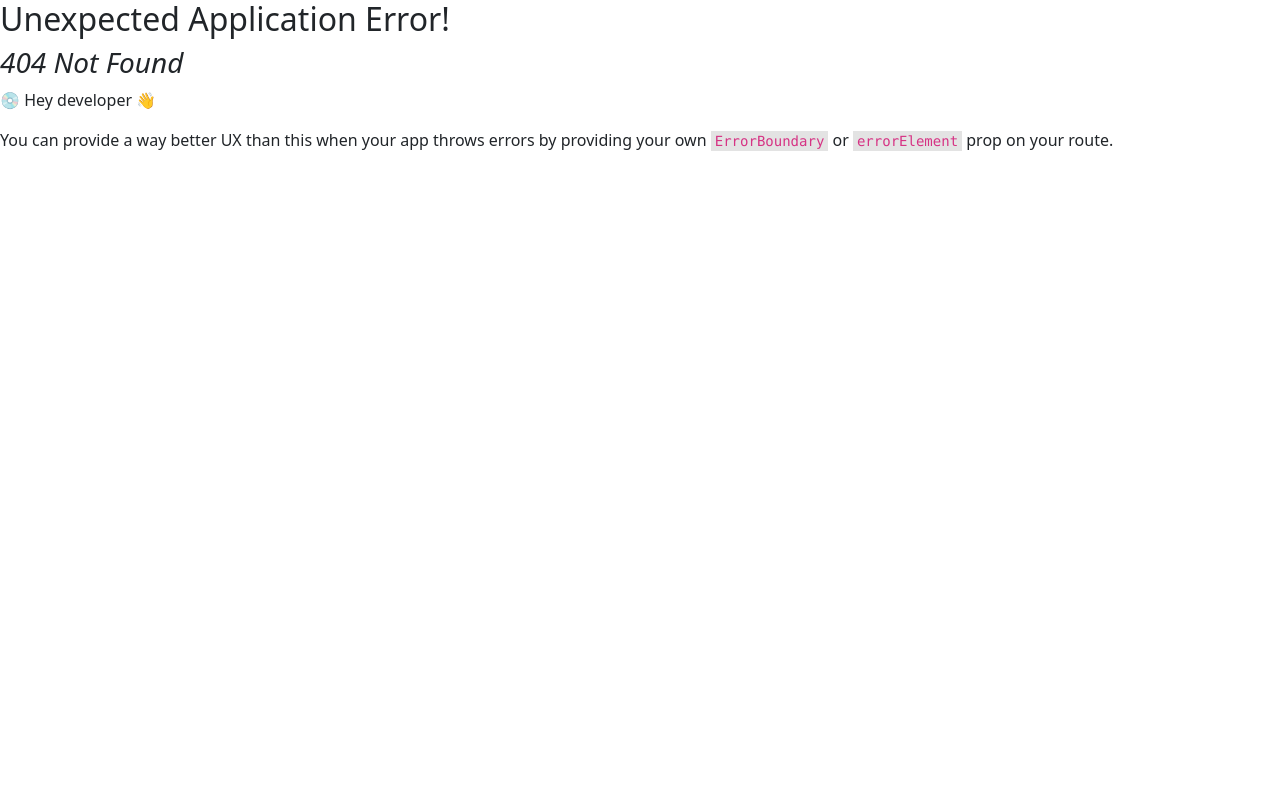
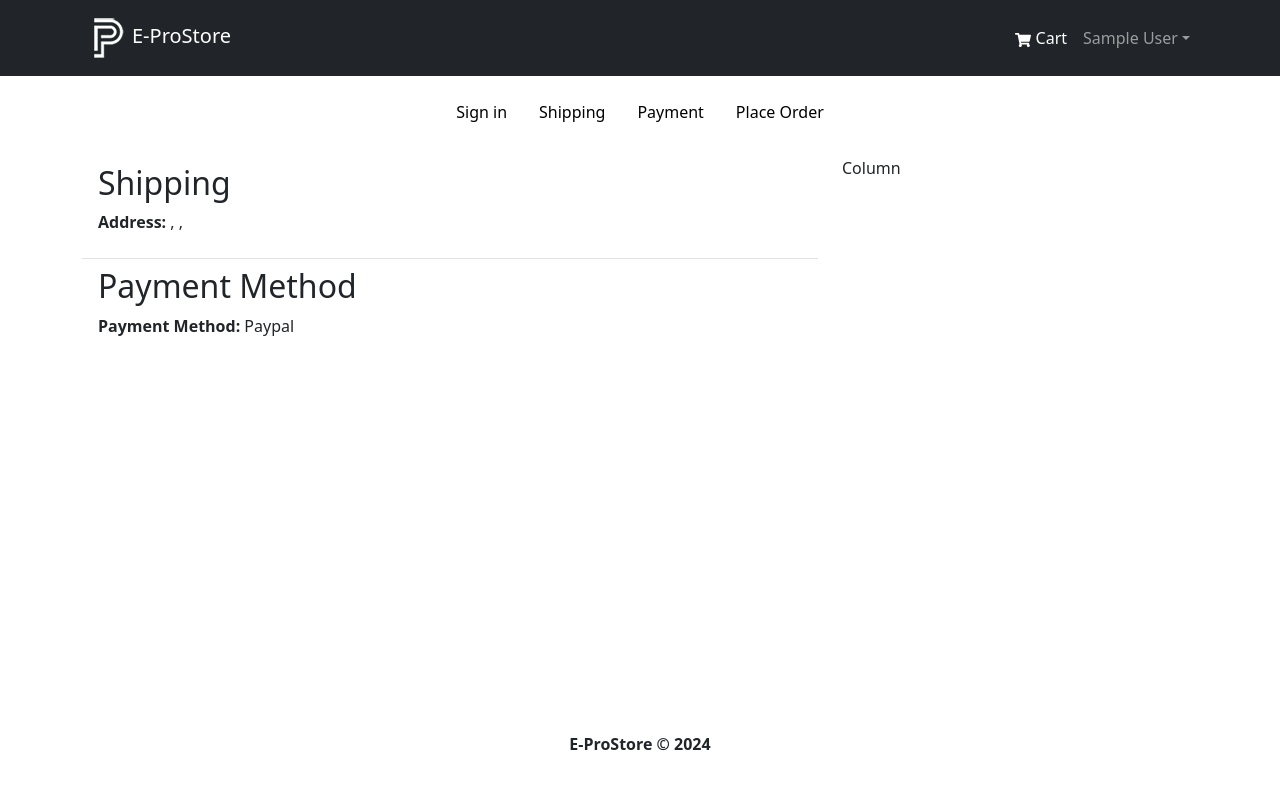
Before and after one commit to Abdullah-Arshad03/E-Commerce-Store, a React (Create React App) app in the folder frontend/: page /placeorder in a window 1280 px wide. Before the commit this address had no page. Shown: the top 790 px of the page. Built offline with nearby package versions, Linux system fonts and the light colour scheme; sample sign-in values are in the browser's storage.

Commit message:
creating the place order Screen

```diff
--- a/frontend/src/components/CheckoutSteps.js
+++ b/frontend/src/components/CheckoutSteps.js
@@ -46,7 +46,7 @@ const CheckoutSteps = ({ step1, step2, step3, step4 }) => {
        <NavItem>
        {step4 ? (<>
         <LinkContainer to='/placeorder'>
-            <NavLink className="text-dark"> <span style={{color: 'black', fontWeight: '500'}} > Place Order </span></NavLink>
+            <NavLink > <span style={{color: 'black', fontWeight: '500'}} > Place Order </span></NavLink>
         </LinkContainer>
        </>) : (<>
        <NavLink  className="text-dark" aria-disabled>Place Order</NavLink>
--- a/frontend/src/index.js
+++ b/frontend/src/index.js
@@ -16,6 +16,7 @@ import RegisterScreen from './screens/RegisterScreen';
 import ShippingScreen from './screens/ShippingScreen';
 import PrivateRoute from './components/PrivateRoute';
 import PaymentScreen from './screens/PaymentScreen';
+import PlaceOrderScreen from './screens/PlaceOrderScreen';
 
 const router = createBrowserRouter(
   createRoutesFromElements(
@@ -39,6 +40,7 @@ const router = createBrowserRouter(
 
      <Route path='/shipping' element={<ShippingScreen/>}/>
      <Route path='/payment' element={<PaymentScreen/>}/>
+     <Route path='/placeorder' element = {<PlaceOrderScreen/>}></Route>
 
     </Route >
 
--- /dev/null
+++ b/frontend/src/screens/PlaceOrderScreen.js
@@ -0,0 +1,68 @@
+import React from "react";
+import { useEffect } from "react";
+// to check that if there will no Shipping Address we have to redirect to the address and if there is no payment method we have to redirect bakc to the payment method.
+import { Link, useNavigate  } from "react-router-dom";
+import { useSelector, useDispatch } from "react-redux";
+import { Button, List  } from "@mui/material";
+import { Row, Col , ListGroup , Image, Card, ListGroupItem } from "react-bootstrap";
+import CheckoutSteps from "../components/CheckoutSteps";
+ import { clearCartItems } from "../slices/cartSlice";
+ import { useCreateOrderMutation } from "../slices/ordersApiSlice";
+ import Loader from "../components/Loader";
+ import Message from "../components/Message";
+
+
+const PlaceOrderScreen = () =>{
+
+    const navigate = useNavigate()
+    const cart = useSelector((state)=> state.cart)
+    useEffect(()=>{
+
+        if(!cart.shippingAddress){
+            navigate("/shipping")
+        }
+        else if(!cart.paymentMethod){
+            navigate('/payment')
+        }
+
+
+    }, [cart.shippingAddress, cart.paymentMethod, navigate])
+
+    return(<>
+    <CheckoutSteps step1={true} step2={true} step3={true} step4={true}></CheckoutSteps>
+    <Row>
+        <Col md={8}> <ListGroup variant="flush">
+            <ListGroupItem>
+                <h2>Shipping</h2>
+                <p>
+                    <strong>Address:  </strong>
+                    {cart.shippingAddress.address}, {cart.shippingAddress.city} {cart.shippingAddress.postalCode}, { cart.shippingAddress.country}
+                    </p>
+            </ListGroupItem>
+
+            <ListGroupItem>
+           <h2>Payment Method</h2>
+           <p>
+             <strong>Payment Method: </strong>
+             {
+                cart.paymentMethod
+             }
+
+           </p>
+
+            </ListGroupItem>
+
+
+
+
+        </ListGroup>
+        </Col>
+
+
+        <Col md={4}>Column</Col>
+    </Row>
+
+    </>)
+}
+
+export default PlaceOrderScreen
--- a/frontend/src/slices/cartSlice.js
+++ b/frontend/src/slices/cartSlice.js
@@ -47,8 +47,11 @@ const cartSlice = createSlice({
       state.paymentMethod = action.payload
 
       return updateCart(state)
+    },
+    clearCartItems : (state, action) =>{
+      state.cartItmes =  []
+      return updateCart(state)
     }
-
   },
 });
 
@@ -56,4 +59,4 @@ const cartSlice = createSlice({
 // we have to export the addToCart reducer function as an action
 // every function we created inside the reducer we have to export that function as an action separately
 export {cartSlice}
-export const { addToCart , removeFromCart , saveShippingAddress , savePaymentMethod } = cartSlice.actions;
+export const { addToCart , removeFromCart , saveShippingAddress , savePaymentMethod , clearCartItems} = cartSlice.actions;
--- /dev/null
+++ b/frontend/src/slices/ordersApiSlice.js
@@ -0,0 +1,21 @@
+import { apiSlice } from "./apiSlice";
+import { ORDERS_URL } from "../constants";
+// import { getAllOrders } from "../../../backend/controllers/orderController";
+
+
+const orderApiSlice = apiSlice.injectEndpoints({
+     endpoints : (builder) =>({
+        createOrder : builder.mutation({
+            query : (data)=>({
+                url : `${ORDERS_URL}/mine`,
+                method : 'POST',
+                body : data
+
+             })
+        })
+     })
+})
+
+export {orderApiSlice}
+
+export const {useCreateOrderMutation} = orderApiSlice
```
Also changed, not shown: 1 other file (tests, documents, lock files or other folders).
